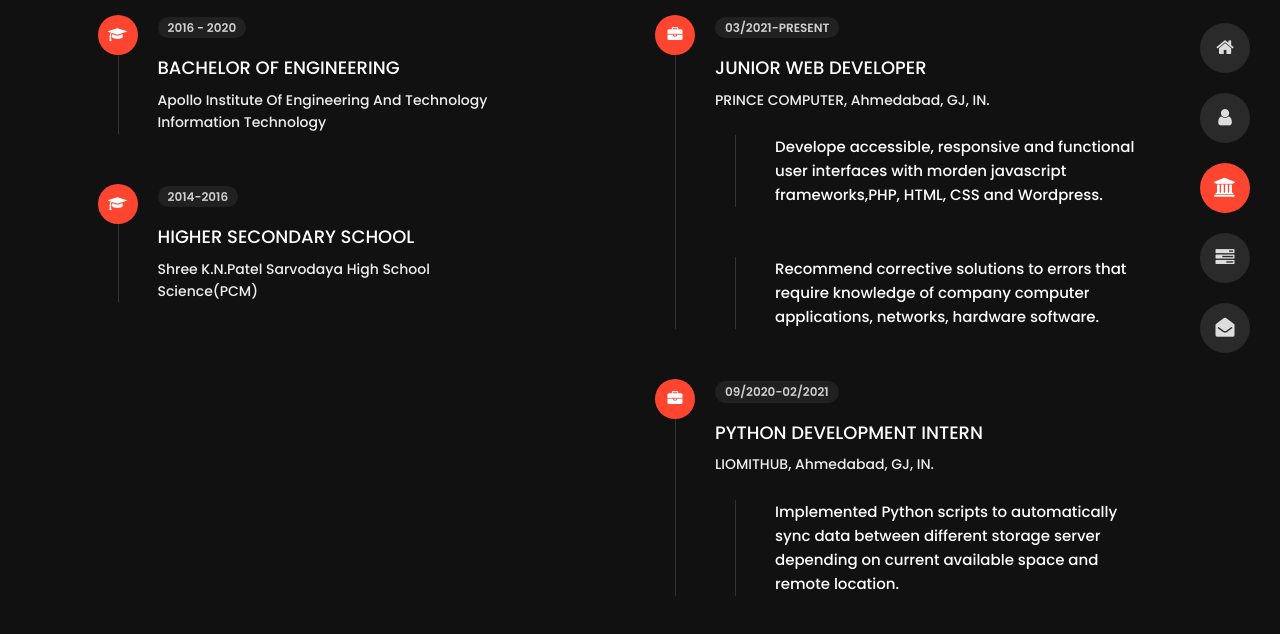
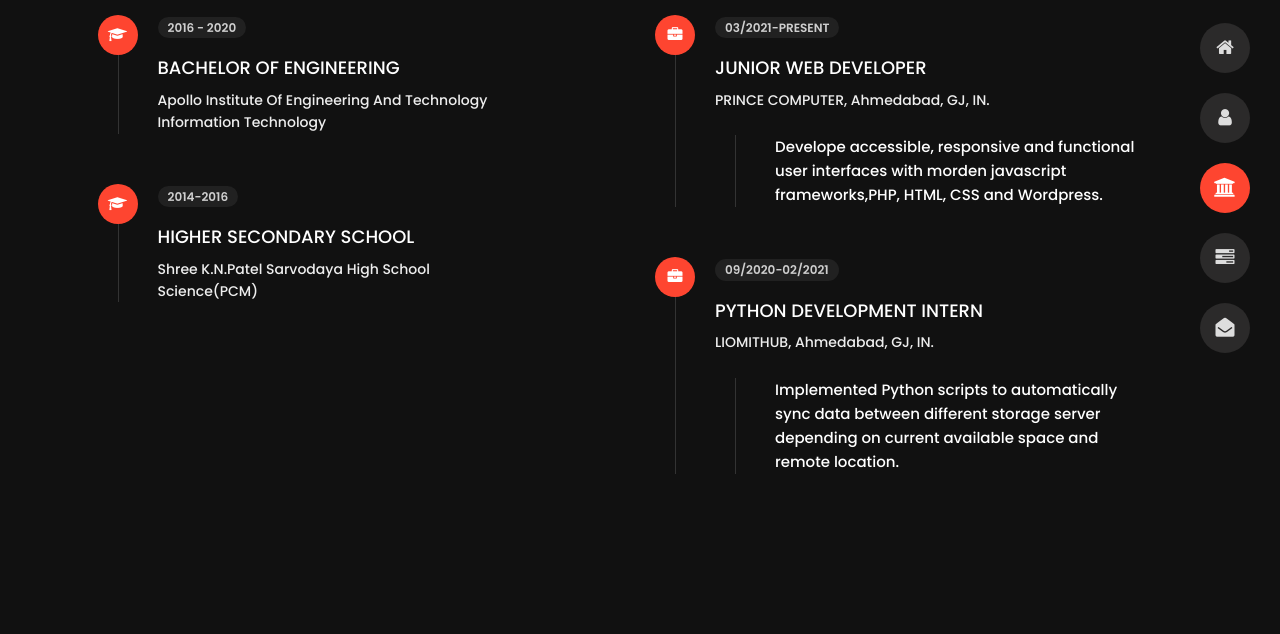
Before and after one commit to Zeelpatel02/V1, a plain HTML site: page experience.html in a window 1280 px wide. Shown: the part 212-846 px from the top of the page. After the commit the page ends 800 px from the top, so only its background shows below. Drawn offline with Linux system fonts and the light colour scheme; a script that the page names is missing.

Commit message:
Update experience.html

```diff
--- a/experience.html
+++ b/experience.html
@@ -135,7 +135,7 @@
                                 <br>
                                 <ul>
                                 <li class="poppins-font">Develope accessible, responsive and functional user interfaces with morden javascript frameworks,PHP, HTML, CSS and Wordpress.</li>
-                                <li class="poppins-font">Recommend corrective solutions to errors that require knowledge of company computer applications, networks, hardware software.</li>
+                                <!--li class="poppins-font">Recommend corrective solutions to errors that require knowledge of company computer applications, networks, hardware software.</li-->
                                 </ul>
                             </li>
                             <li>
```
